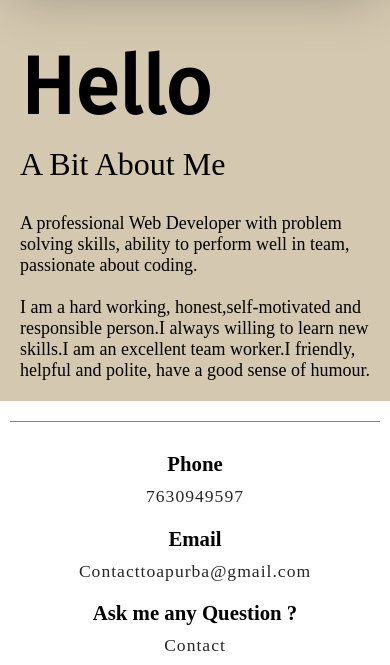
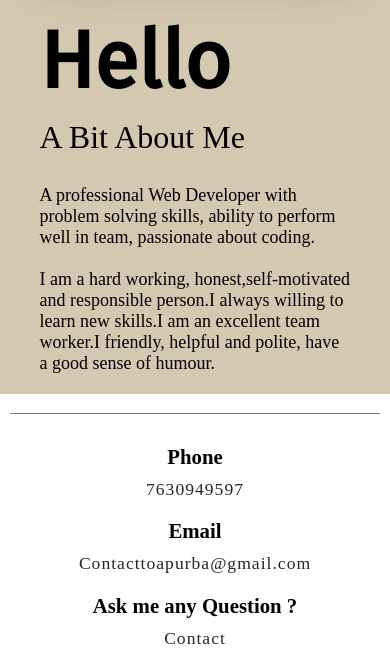
Before and after one commit to developerapu/personal-portfolio, a plain HTML site: page index.html in a window 390 px wide. Shown: the part 711-1376 px from the top of the page. Drawn offline with Linux system fonts and the light colour scheme.

Commit message:
style changes

```diff
--- a/style.css
+++ b/style.css
@@ -301,12 +301,12 @@ nav .menu-btn {
     }
     .main-info {
         flex-direction: column;
+        align-items: center;
         width: 100%;
-        margin: 0;
+        margin: 10px 0 0 0;
     }
     .image-name, .infocontainer {
-        width: 100%;
-        justify-self: center;
+        width: 90%;
     }
 
     .profession .buttons {
```
